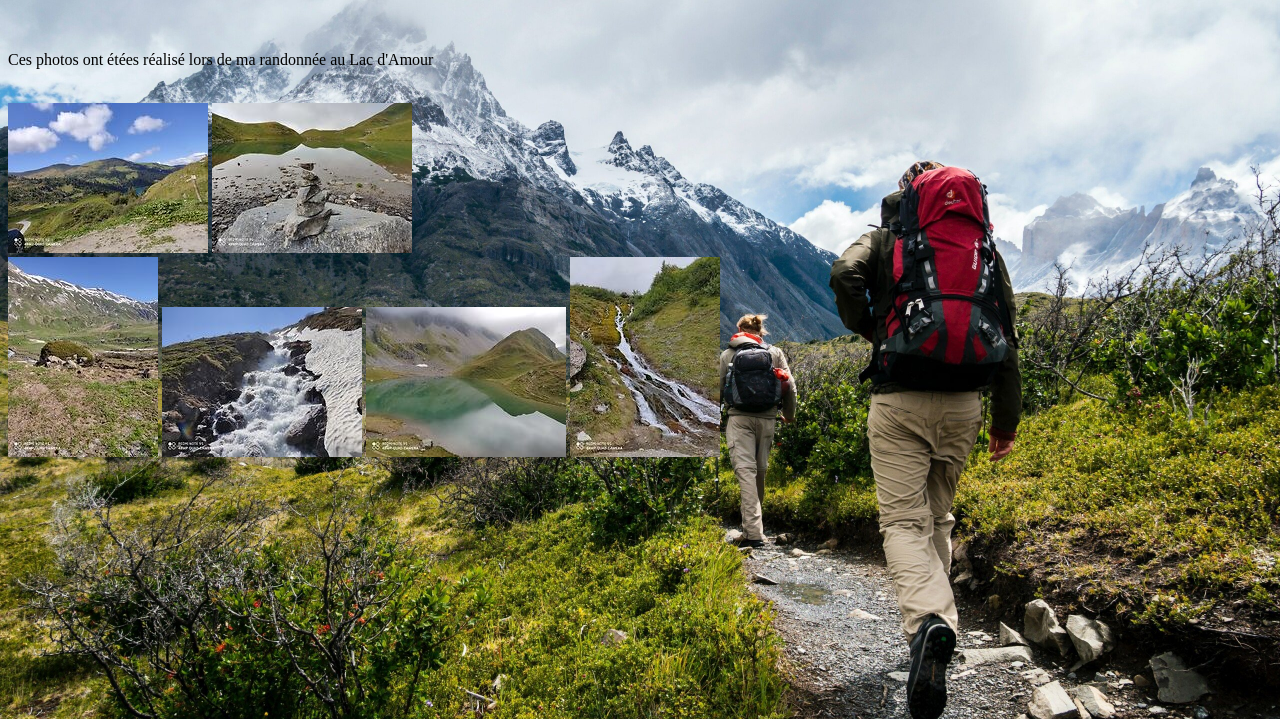
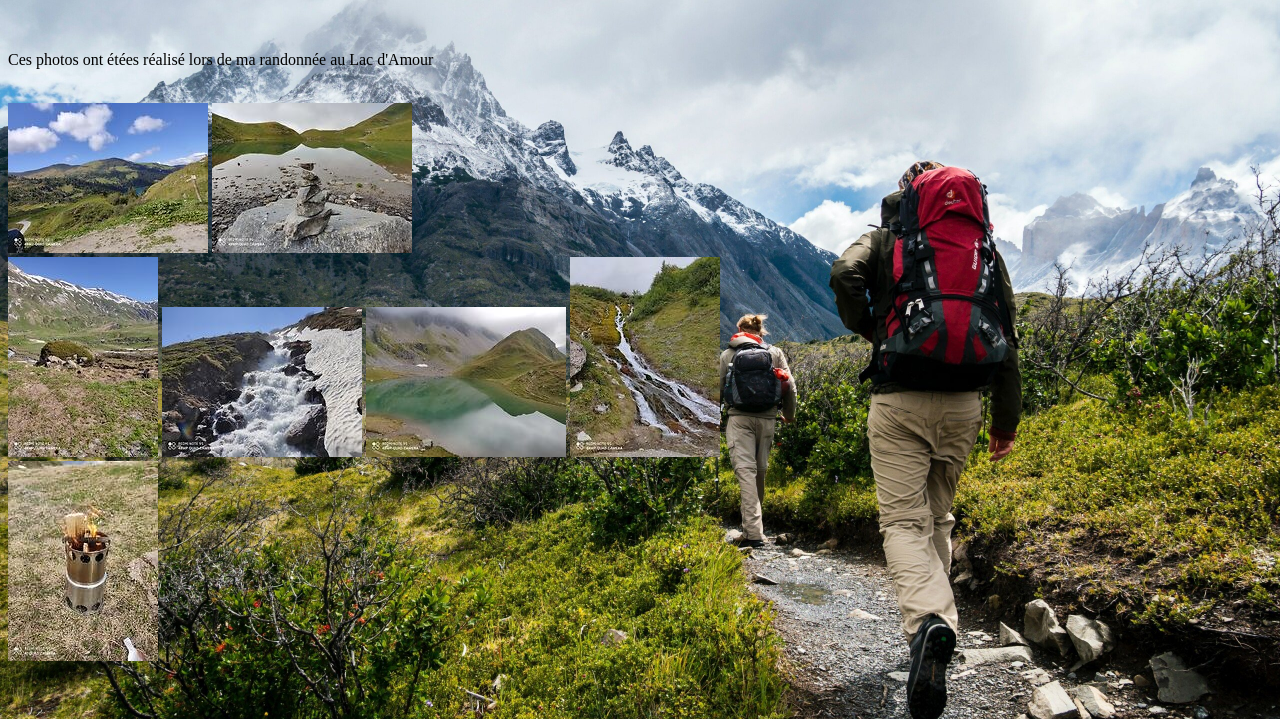
Before and after one commit to johnjohnweb/exemple-rando, a plain HTML site: page Mes photos.html in a window 1280 px wide. Shown: the part 81-800 px from the top of the page. Drawn offline with Linux system fonts and the light colour scheme.

Commit message:
nouvelle photo

```diff
--- a/Mes photos.html
+++ b/Mes photos.html
@@ -22,7 +22,8 @@
      <a href="images/photo 4.jpg"><img src="images/photo 4 petite.jpg" alt="photo rando 4" title="cliquez pour agrandir" /></a>
      <a href="images/photo 5.jpg"><img src="images/photo 5 petite.jpg" alt="photo lac d'Amour" title="cliquez pour agrandir" /></a>
      <a href="images/photo 6.jpg"><img src="images/photo 6 petite.jpg" alt="photo rando 6" title="cliquez pour agrandir" /></a>
-
+     <br>
+     <a href="images/image 7.jpg"><img src="images/image 7 petite.jpg" alt="photo rando 7" title="cliquez pour agrandir" /></a>
     </body>
 
 </html>
```
Also changed, not shown: images/image 7 petite.jpg (added), images/image 7.jpg (added).
